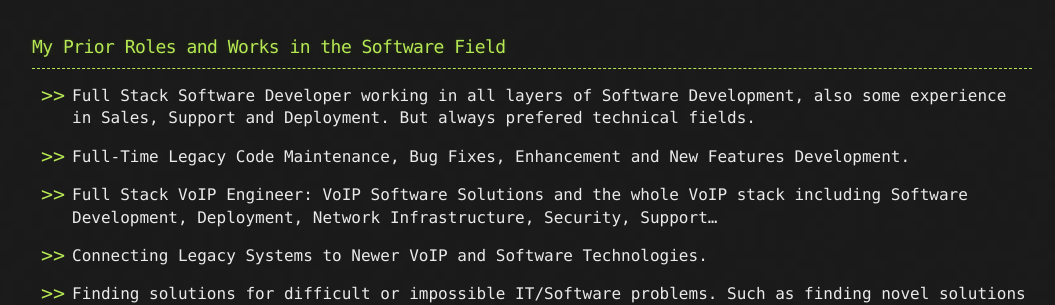
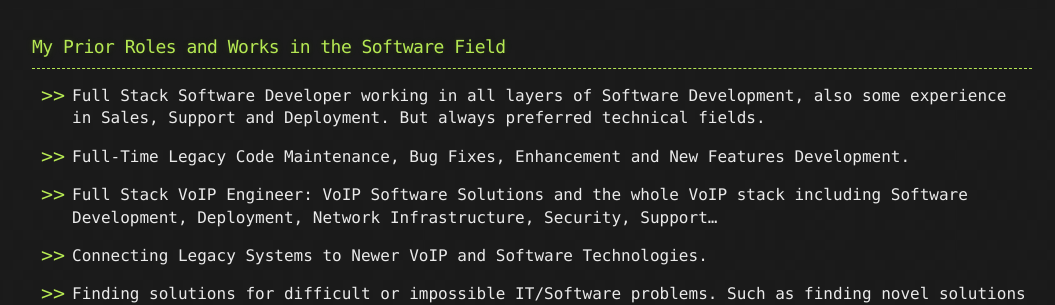
Before and after one commit to CamoCatX/camocatx.github.io, a Jekyll site: the page built from about.md, in a window 1280 px wide and 900 px high, scrolled down 349 px. Shown: the part 174-479 px from the top of the window, without its empty margins (108-1163 px from the left). Built offline with Jekyll 4.4.1, drawn with Linux system fonts in a browser that asks for light colours.

Commit message:
Update about.md

```diff
--- a/about.md
+++ b/about.md
@@ -19,7 +19,7 @@ I have been using computers and been programming from an early age since the pre
 ### My Prior Roles and Works in the Software Field
 * * *
 
-* Full Stack Software Developer working in all layers of Software Development, also some experience in Sales, Support and Deployment. But always prefered technical fields.
+* Full Stack Software Developer working in all layers of Software Development, also some experience in Sales, Support and Deployment. But always preferred technical fields.
 
 * Full-Time Legacy Code Maintenance, Bug Fixes, Enhancement and New Features Development.
 
```
